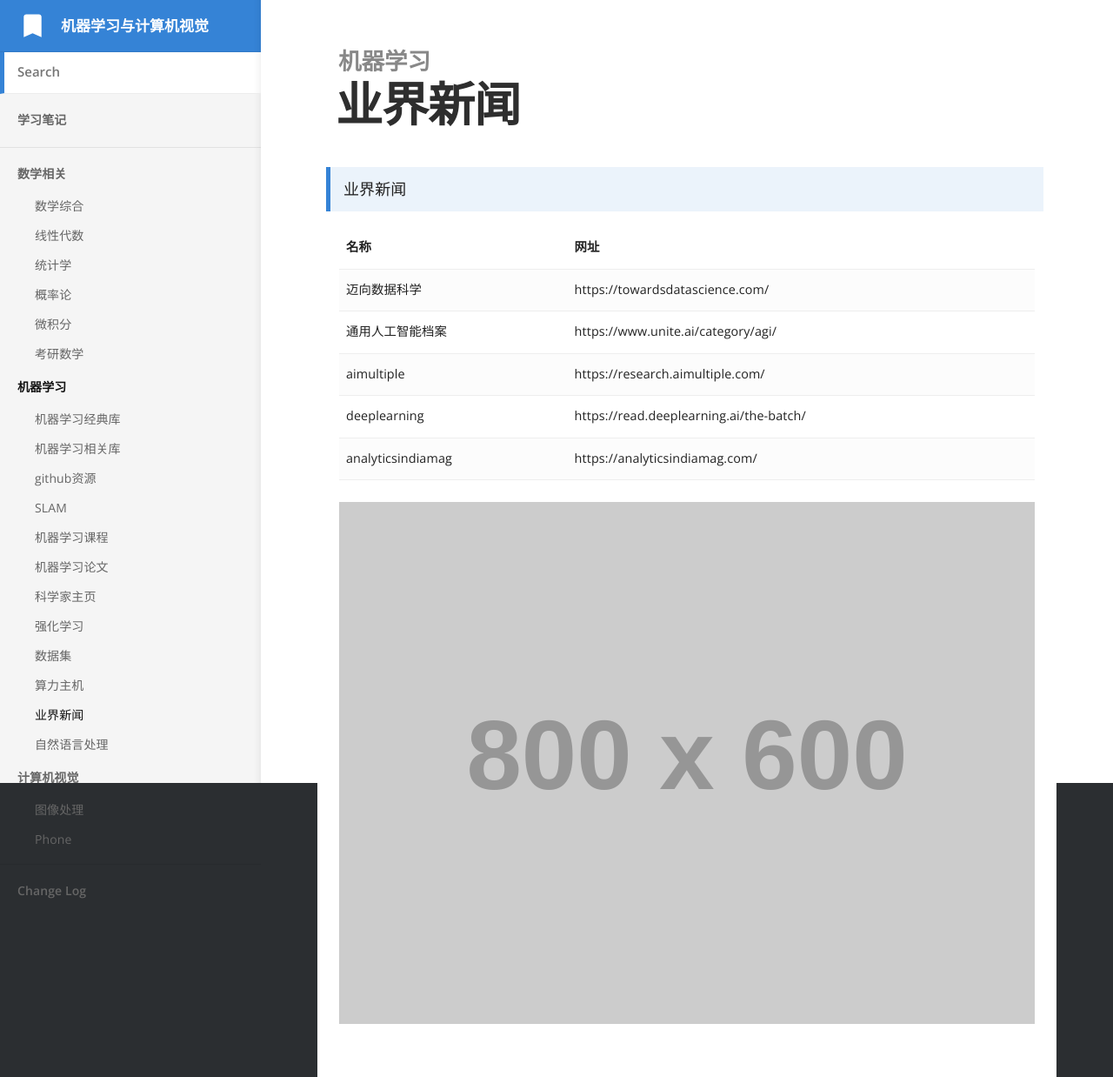
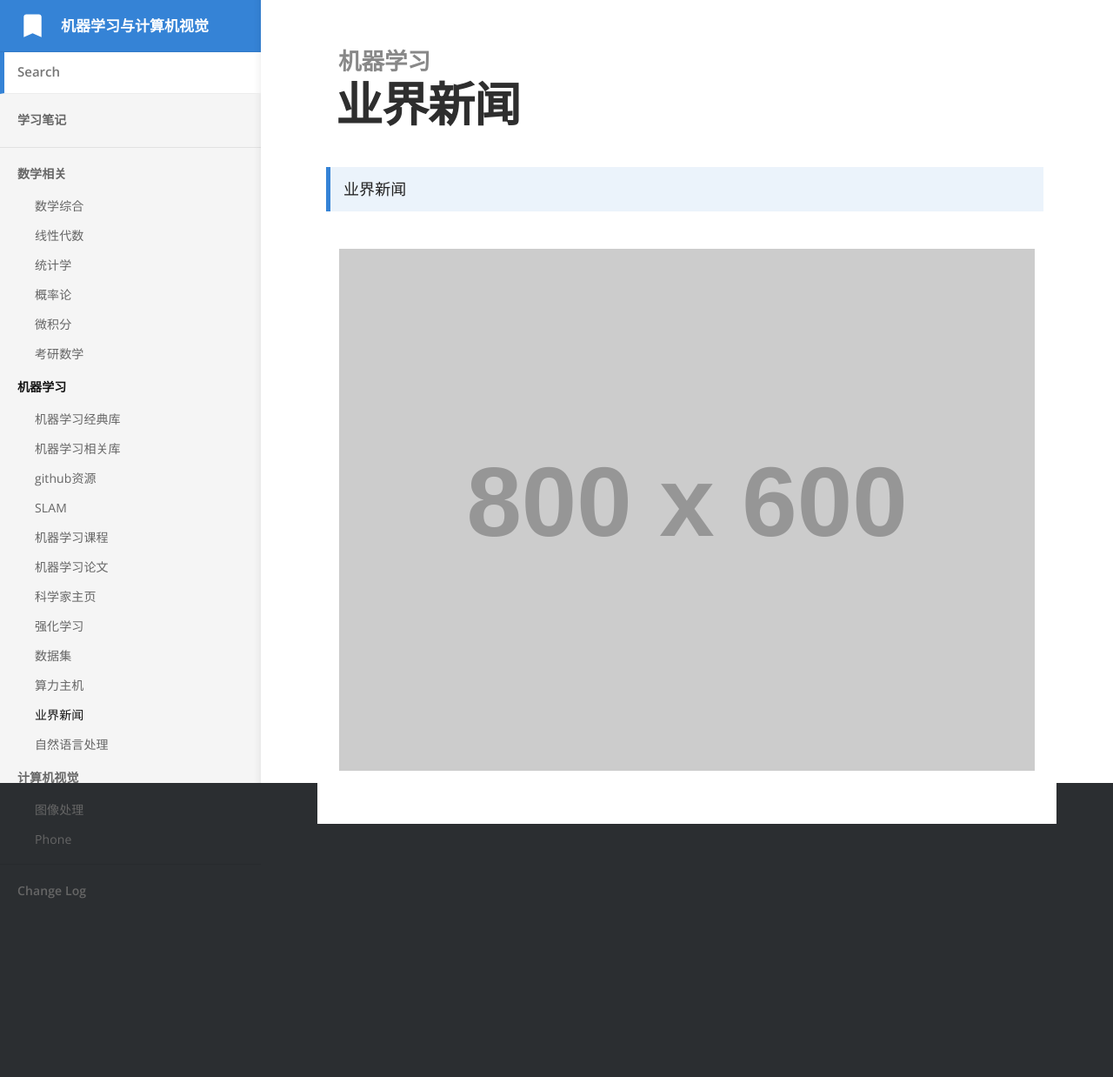
Before and after one commit to bashendixie/Machine_Learning_Notes, a Jekyll site: the page built from _docs/机器学习/业界新闻.md, in a window 1280 px wide. Shown: the whole page at 87% size. Built offline with Jekyll 4.4.1, drawn with Linux system fonts in a browser that asks for light colours; after the commit the page ends 1055 px from its top, so only the background shows below that.

Commit message:
no message

```diff
--- a/_docs/机器学习/业界新闻.md
+++ b/_docs/机器学习/业界新闻.md
@@ -7,58 +7,7 @@ order: 11
 > 业界新闻
 <table width="1033" style="font-size: 0.8em;">
 	<tbody>
-		<tr>
-			<td>
-				<strong>
-					名称
-				</strong>
-			</td>
-			<td>
-				<strong>
-					网址
-				</strong>
-			</td>
-		</tr>
-		<tr>
-			<td>
-				迈向数据科学
-			</td>
-			<td>
-				https://towardsdatascience.com/
-			</td>
-		</tr>
-		<tr>
-			<td>
-				通用人工智能档案
-			</td>
-			<td>
-				https://www.unite.ai/category/agi/
-			</td>
-		</tr>
-		<tr>
-			<td>
-				aimultiple
-			</td>
-			<td>
-				https://research.aimultiple.com/
-			</td>
-		</tr>
-		<tr>
-			<td>
-				deeplearning
-			</td>
-			<td>
-				https://read.deeplearning.ai/the-batch/
-			</td>
-		</tr>
-		<tr>
-			<td>
-				analyticsindiamag
-			</td>
-			<td>
-				https://analyticsindiamag.com/
-			</td>
-		</tr>
+
 
 
 	</tbody>
```
Also changed, not shown: index.md (+23 -0 lines).
